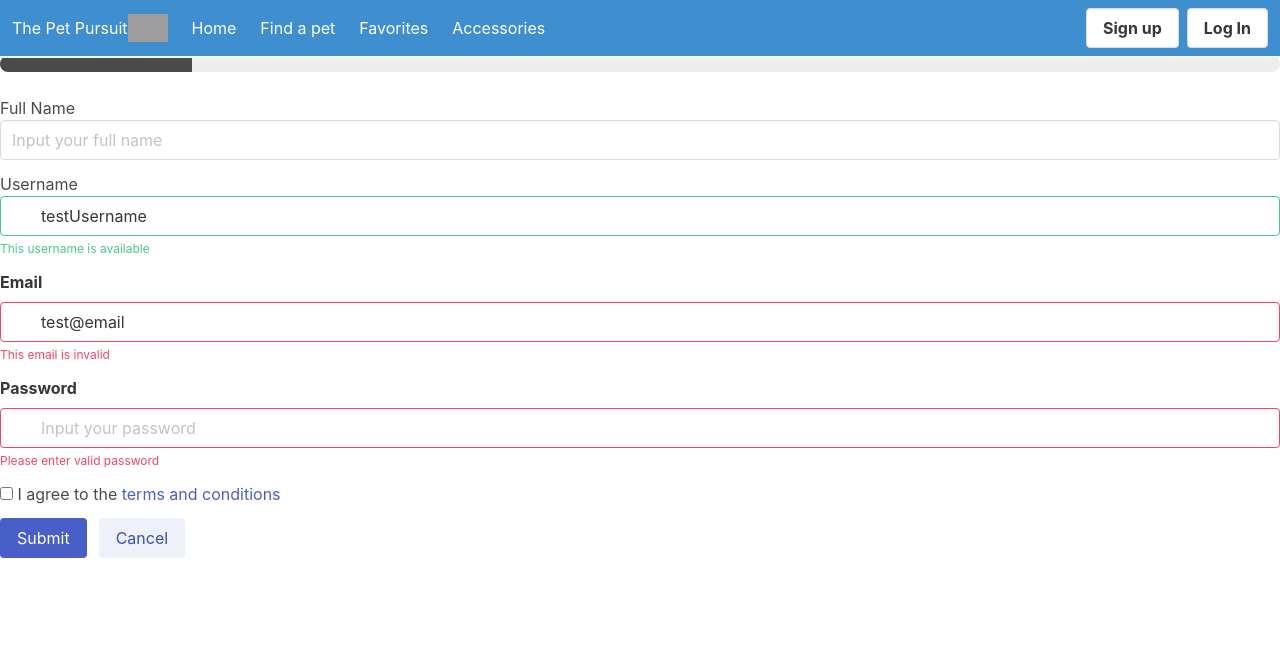
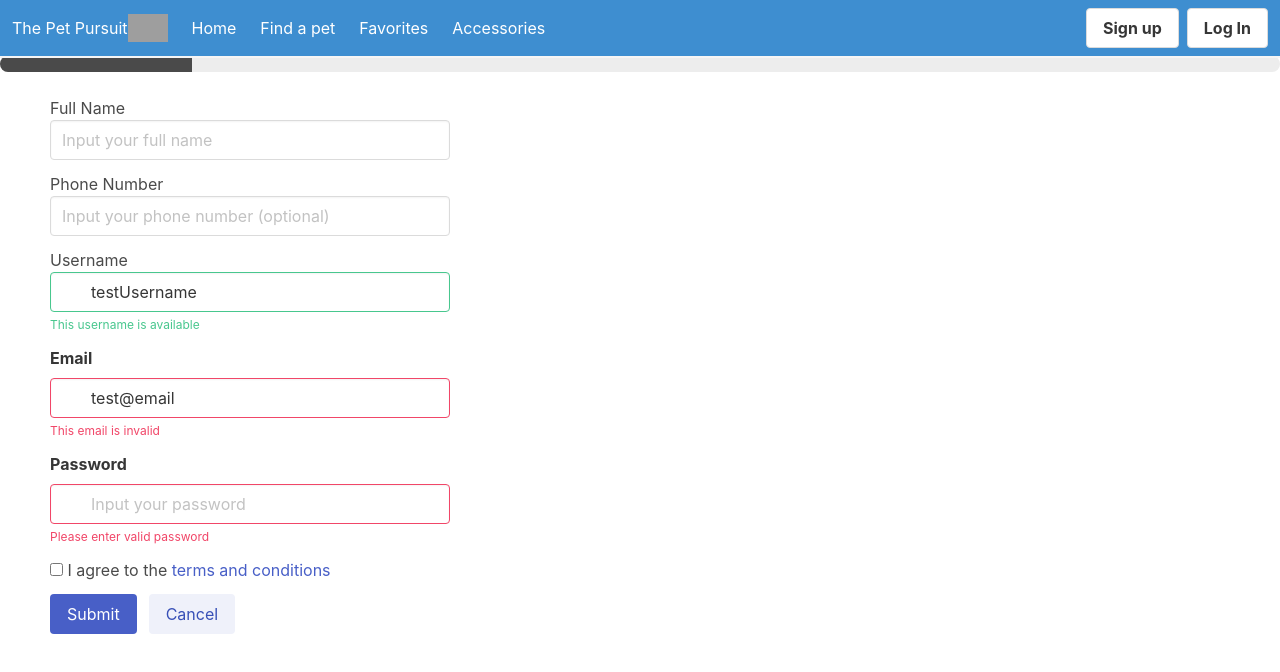
Before and after one commit to p134c0d3/the-pet-pursuit, an Angular app: page / in a window 1280 px wide. Shown: the top 672 px of the page. Built offline with nearby package versions, Linux system fonts and the light colour scheme; grey boxes are pictures that could not be loaded.

Commit message:
completed sign-up form

```diff
--- a/src/app/sign-up/sign-up.component.html
+++ b/src/app/sign-up/sign-up.component.html
@@ -2,7 +2,25 @@
   <div class="field">
     <label class="lable">Full Name</label>
     <div class="control">
-      <input type="text" class="input" placeholder="Input your full name" />
+      <input
+        type="text"
+        name="fullname"
+        class="input"
+        placeholder="Input your full name"
+        required
+      />
+    </div>
+  </div>
+
+  <div class="field">
+    <label class="lable">Phone Number</label>
+    <div class="control">
+      <input
+        type="text"
+        name="phone"
+        class="input"
+        placeholder="Input your phone number (optional)"
+      />
     </div>
   </div>
 
@@ -36,6 +54,7 @@
         name="email"
         placeholder="Input your email"
         required
+        minlength="6"
         value="test@email"
       />
       <span class="icon is-small is-left">
--- a/src/app/sign-up/sign-up.component.scss
+++ b/src/app/sign-up/sign-up.component.scss
@@ -0,0 +1,8 @@
+
+.field {
+  margin-left: 50px;
+}
+
+.control {
+  max-width: 400px;
+}
--- a/src/index.html
+++ b/src/index.html
@@ -1,11 +1,15 @@
-<!doctype html>
+<!DOCTYPE html>
 <html lang="en">
   <head>
-  <meta charset="utf-8">
+    <meta charset="utf-8" />
     <title>thePetPursuit</title>
-  <base href="/">
-  <meta name="viewport" content="width=device-width, initial-scale=1">
-  <link rel="icon" type="image/x-icon" href="favicon.ico">
+    <base href="/" />
+    <meta name="viewport" content="width=device-width, initial-scale=1" />
+    <link
+      rel="stylesheet"
+      href="https://cdn.jsdelivr.net/npm/bulma@0.9.4/css/bulma.min.css"
+    />
+    <link rel="icon" type="image/x-icon" href="favicon.ico" />
   </head>
   <body>
     <app-root></app-root>
```
Also changed, not shown: 1 other file (tests, documents, lock files or other folders). Lines whose indentation alone changed are shown as unchanged.
